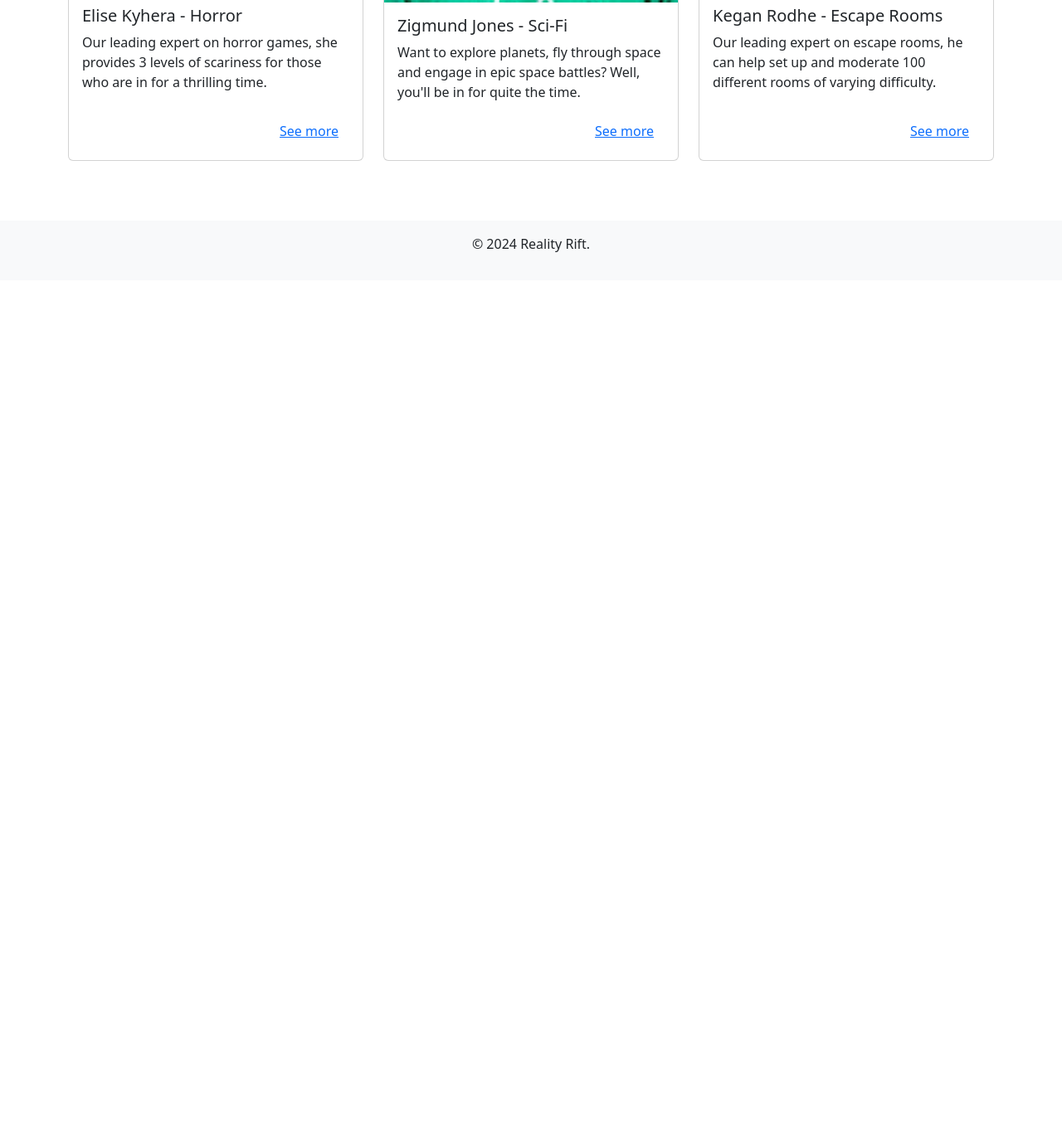
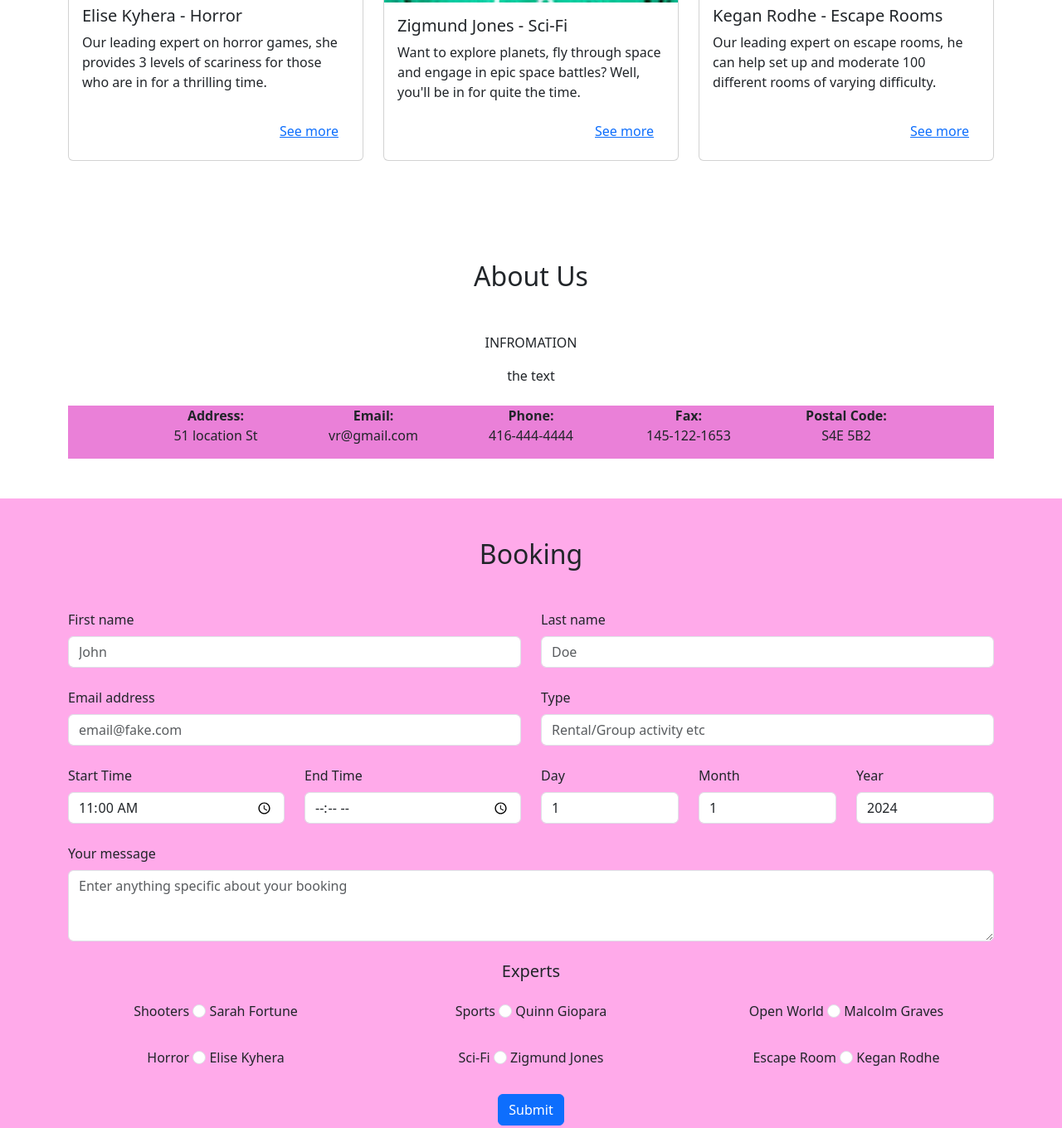
Before and after one commit to LucasGavura/RealityRift, a website: page index.html in a window 1280 px wide. Shown: the part 2189-3549 px from the top of the page at 83% size. Before the commit the page ends 2527 px from the top, so only its background shows below. Drawn offline with nearby package versions, Linux system fonts and the light colour scheme.

Commit message:
blank about us and the booking form

```diff
--- a/index.html
+++ b/index.html
@@ -313,6 +313,128 @@
   </div>
 </div>
 
+<!-- About Us Section -->
+<section id="about" class="py-5" style="padding-top: 100px;">
+  <div class="container">
+      <h2 class="text-center mb-5">About Us</h2>
+      <p class="text-center">INFROMATION</p>
+      <p class="text-center">the text</p>
+      <div class="footer-section text-center mt-4" style="background-color: #ea80d8">
+          <div class="row">
+              <div class="col-md-2 offset-md-1">
+                  <p><strong>Address:</strong><br>51 location St</p>
+              </div>
+              <div class="col-md-2">
+                  <p><strong>Email:</strong><br>vr@gmail.com</p>
+              </div>
+              <div class="col-md-2">
+                  <p><strong>Phone:</strong><br>416-444-4444</p>
+              </div>
+              <div class="col-md-2">
+                  <p><strong>Fax:</strong><br>145-122-1653</p>
+              </div>
+              <div class="col-md-2">
+                  <p><strong>Postal Code:</strong><br>S4E 5B2</p>
+              </div>
+          </div>
+      </div>
+  </div>
+</section>
+
+<!-- Booking Section -->
+<section id="booking" class="py-5" style="background-color: #ffaaea;">
+  <div class="container">
+      <h2 class="text-center mb-5">Booking</h2>
+      <form>
+          <div class="row mb-4">
+              <div class="col-md-6">
+                  <label for="firstName" class="form-label">First name</label>
+                  <input type="text" class="form-control" id="firstName" placeholder="John">
+              </div>
+              <div class="col-md-6">
+                  <label for="lastName" class="form-label">Last name</label>
+                  <input type="text" class="form-control" id="lastName" placeholder="Doe">
+              </div>
+          </div>
+          <div class="row mb-4">
+              <div class="col-md-6">
+                  <label for="email" class="form-label">Email address</label>
+                  <input type="email" class="form-control" id="email" placeholder="email@fake.com">
+              </div>
+              <div class="col-md-6">
+                  <label for="type" class="form-label">Type</label>
+                  <input type="text" class="form-control" id="type" placeholder="Rental/Group activity etc">
+              </div>
+          </div>
+          <div class="row mb-4">
+              <div class="col-md-3">
+                  <label for="startTime" class="form-label">Start Time</label>
+                  <input type="time" class="form-control" id="startTime" value="11:00">
+              </div>
+              <div class="col-md-3">
+                  <label for="endTime" class="form-label">End Time</label>
+                  <input type="time" class="form-control" id="endTime" value="9:00">
+              </div>
+              <div class="col-md-2">
+                  <label for="day" class="form-label">Day</label>
+                  <input type="number" class="form-control" id="day" value="1">
+              </div>
+              <div class="col-md-2">
+                  <label for="month" class="form-label">Month</label>
+                  <input type="number" class="form-control" id="month" value="1">
+              </div>
+              <div class="col-md-2">
+                  <label for="year" class="form-label">Year</label>
+                  <input type="number" class="form-control" id="year" value="2024">
+              </div>
+          </div>
+          <div class="row mb-4">
+              <div class="col">
+                  <label for="message" class="form-label">Your message</label>
+                  <textarea class="form-control" id="message" rows="3" placeholder="Enter anything specific about your booking"></textarea>
+              </div>
+          </div>
+          <h5 class="text-center mb-4">Experts</h5>
+          <div class="row mb-4 text-center">
+              <div class="col-md-4">
+                  <label class="form-label">Shooters</label>
+                  <input type="radio" class="form-check-input" name="expert" id="expert1">
+                  <label for="expert1" class="form-check-label">Sarah Fortune</label>
+              </div>
+              <div class="col-md-4">
+                  <label class="form-label">Sports</label>
+                  <input type="radio" class="form-check-input" name="expert" id="expert2">
+                  <label for="expert2" class="form-check-label">Quinn Giopara</label>
+              </div>
+              <div class="col-md-4">
+                  <label class="form-label">Open World</label>
+                  <input type="radio" class="form-check-input" name="expert" id="expert3">
+                  <label for="expert3" class="form-check-label">Malcolm Graves</label>
+              </div>
+          </div>
+          <div class="row mb-4 text-center">
+              <div class="col-md-4">
+                  <label class="form-label">Horror</label>
+                  <input type="radio" class="form-check-input" name="expert" id="expert4">
+                  <label for="expert4" class="form-check-label">Elise Kyhera</label>
+              </div>
+              <div class="col-md-4">
+                  <label class="form-label">Sci-Fi</label>
+                  <input type="radio" class="form-check-input" name="expert" id="expert5">
+                  <label for="expert5" class="form-check-label">Zigmund Jones</label>
+              </div>
+              <div class="col-md-4">
+                  <label class="form-label">Escape Room</label>
+                  <input type="radio" class="form-check-input" name="expert" id="expert6">
+                  <label for="expert6" class="form-check-label">Kegan Rodhe</label>
+              </div>
+          </div>
+          <div class="text-center">
+              <button type="submit" class="btn btn-primary">Submit</button>
+          </div>
+      </form>
+  </div>
+</section>
 
     <!-- Footer -->
     <footer class="bg-light text-center py-3">
```
